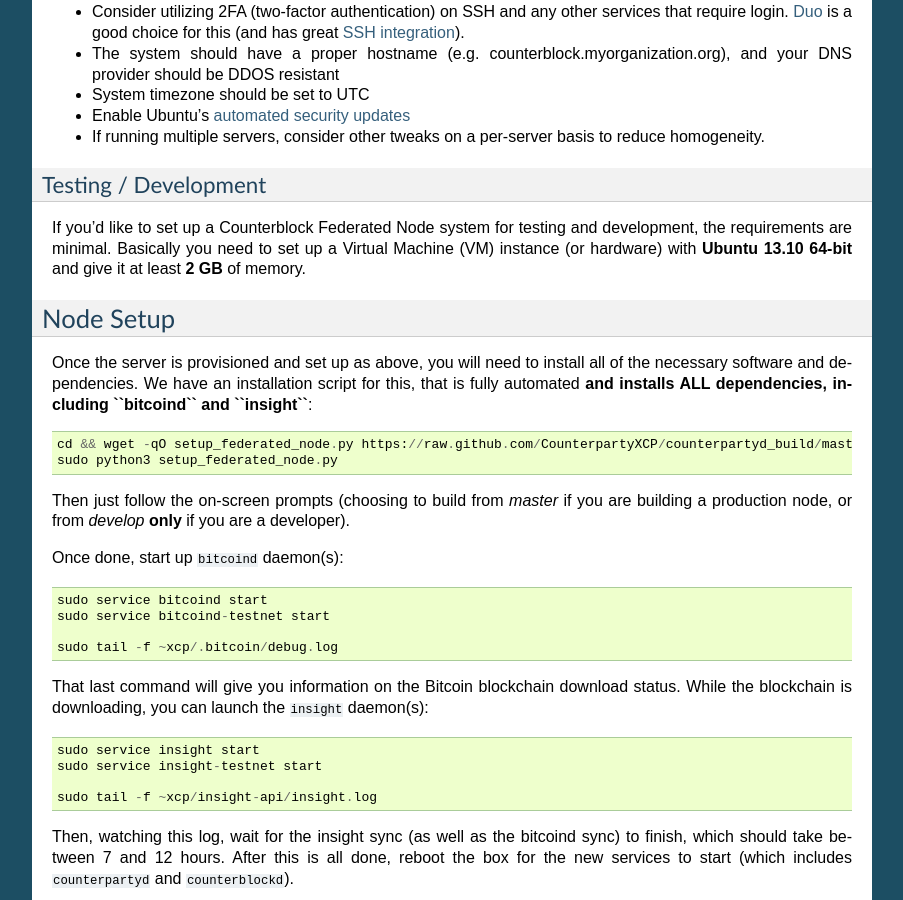
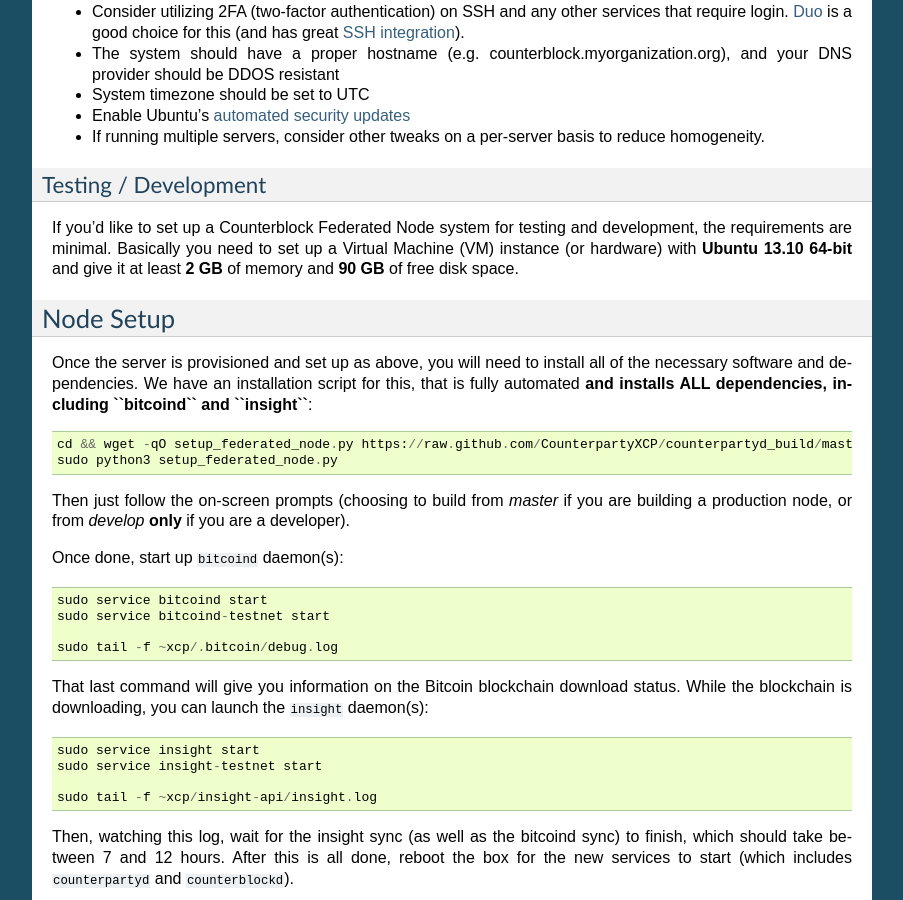
Before and after one commit to CounterpartyXCP/federatednode, a Sphinx documentation site: the page built from docs/SettingUpAFederatedNode.rst, in a window 1280 px wide and 900 px high, scrolled down 2791 px. Shown: the whole window, without its empty margins (198-1101 px from the left). Built offline with Sphinx 7.4.7, drawn with Linux system fonts in a browser that asks for light colours.

Commit message:
aded disk space requirements

```diff
--- a/docs/SettingUpAFederatedNode.rst
+++ b/docs/SettingUpAFederatedNode.rst
@@ -148,7 +148,7 @@
 ^^^^^^^^^^^^^^^^^^^^^^
 
 If you'd like to set up a Counterblock Federated Node system for testing and development, the requirements are minimal. Basically you
-need to set up a Virtual Machine (VM) instance (or hardware) with **Ubuntu 13.10 64-bit** and give it at least **2 GB** of memory.
+need to set up a Virtual Machine (VM) instance (or hardware) with **Ubuntu 13.10 64-bit** and give it at least **2 GB** of memory and **90 GB** of free disk space.
 
 
 Node Setup
```
